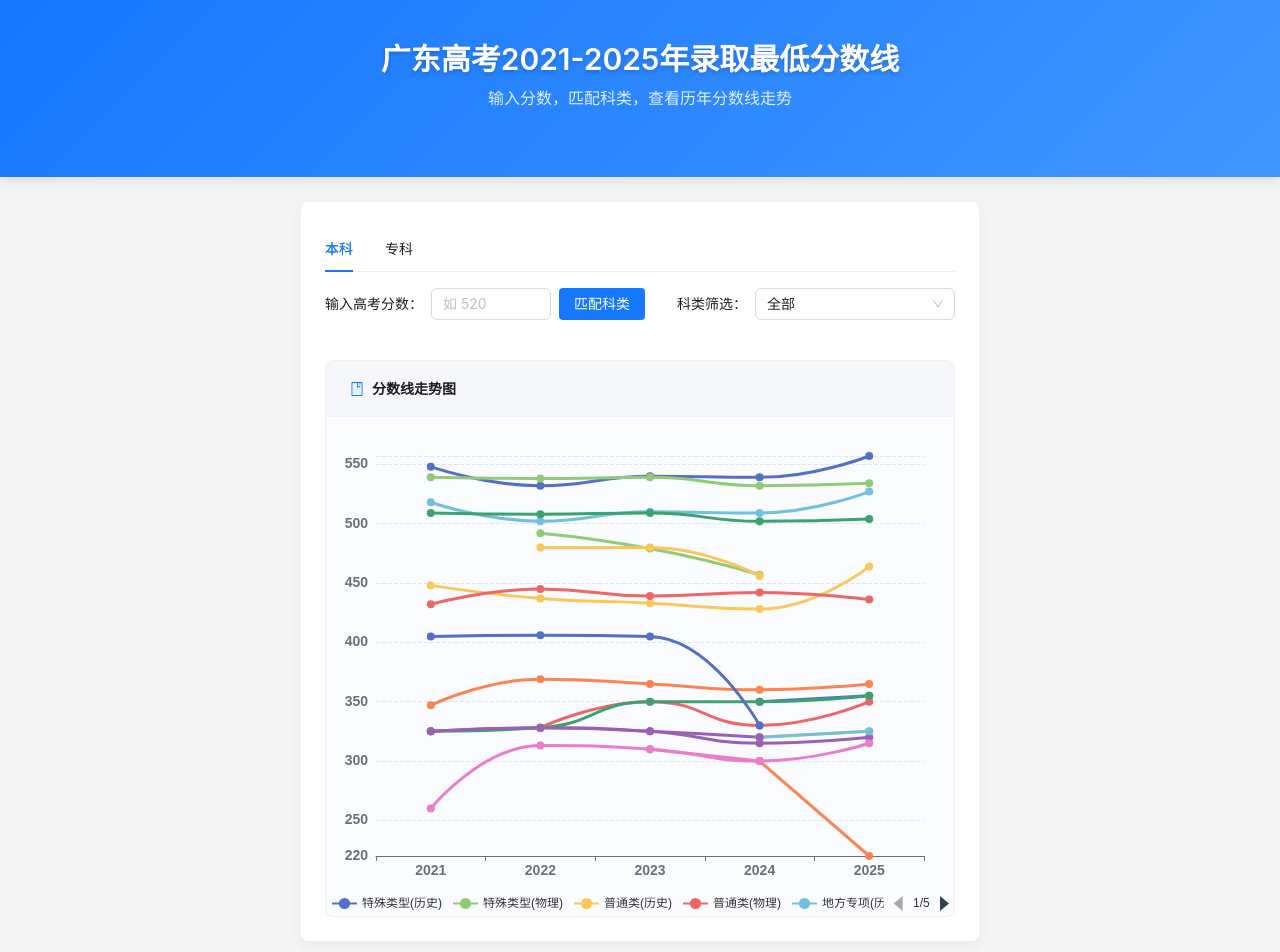
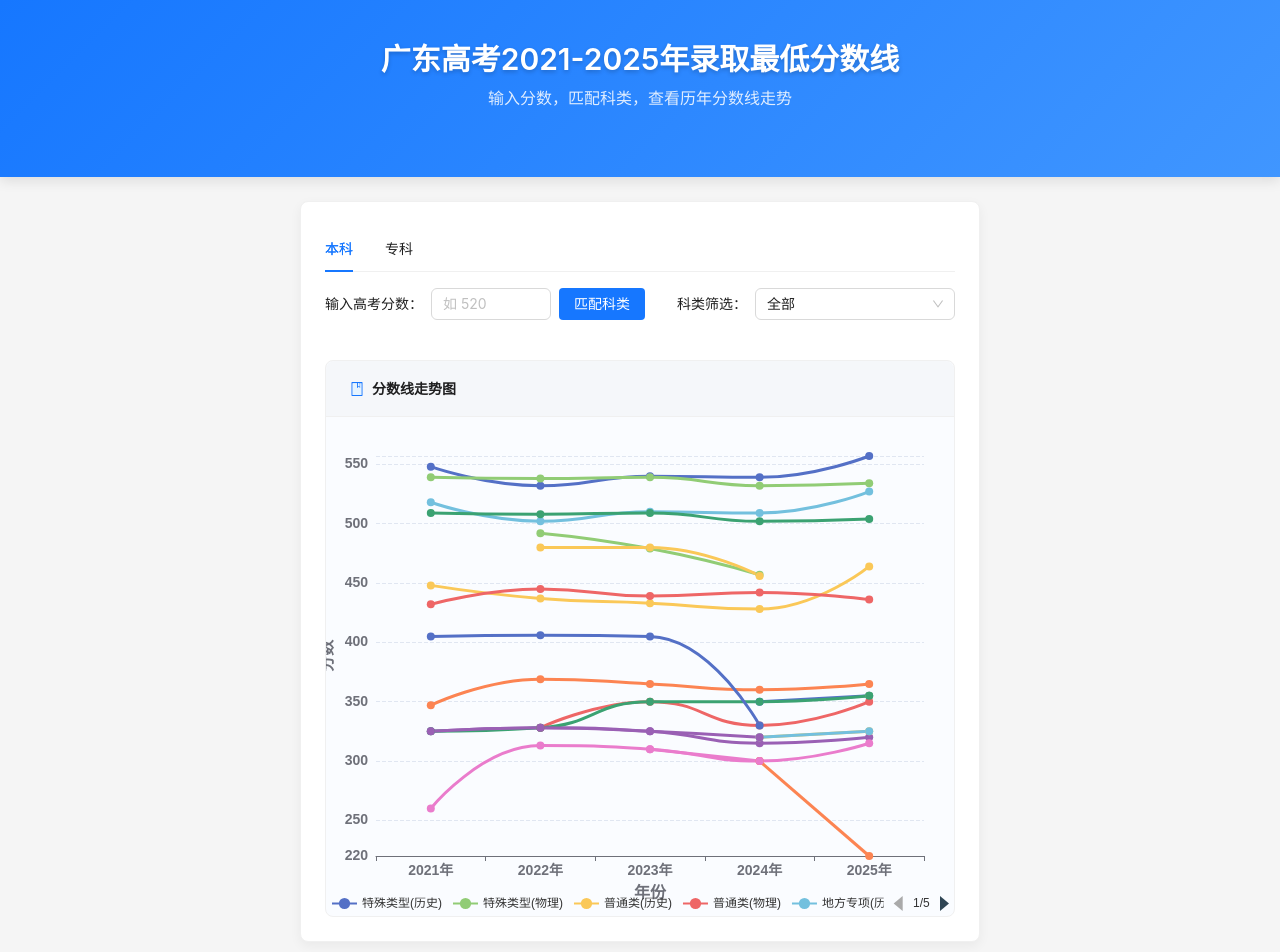
Before and after one commit to fangge/gaokaoscore, a Next.js app: page / in a window 1280 px wide. Shown: the top 952 px of the page. Built offline with nearby package versions, Linux system fonts and the light colour scheme.

Commit message:
feat: 添加图表轴标题，优化显示效果

```diff
--- a/src/components/ScoreChart.tsx
+++ b/src/components/ScoreChart.tsx
@@ -60,7 +60,14 @@ export default function ScoreChart({ data, years }: ScoreChartProps) {
     },
     xAxis: {
       type: "category" as const,
-      data: years,
+      data: years.map(year => `${year}年`),
+      name: "年份",
+      nameLocation: "middle" as const,
+      nameGap: 30,
+      nameTextStyle: {
+        fontWeight: "bold" as const,
+        fontSize: 16
+      },
       axisLabel: {
         fontWeight: "bold" as const,
         fontSize: 14
@@ -68,6 +75,13 @@ export default function ScoreChart({ data, years }: ScoreChartProps) {
     },
     yAxis: {
       type: "value" as const,
+      name: "分数",
+      nameLocation: "middle" as const,
+      nameGap: 40,
+      nameTextStyle: {
+        fontWeight: "bold" as const,
+        fontSize: 16
+      },
       min: "dataMin",
       max: "dataMax",
       axisLabel: {
```
Also changed, not shown: 3 other files (tests, documents, lock files or other folders).
